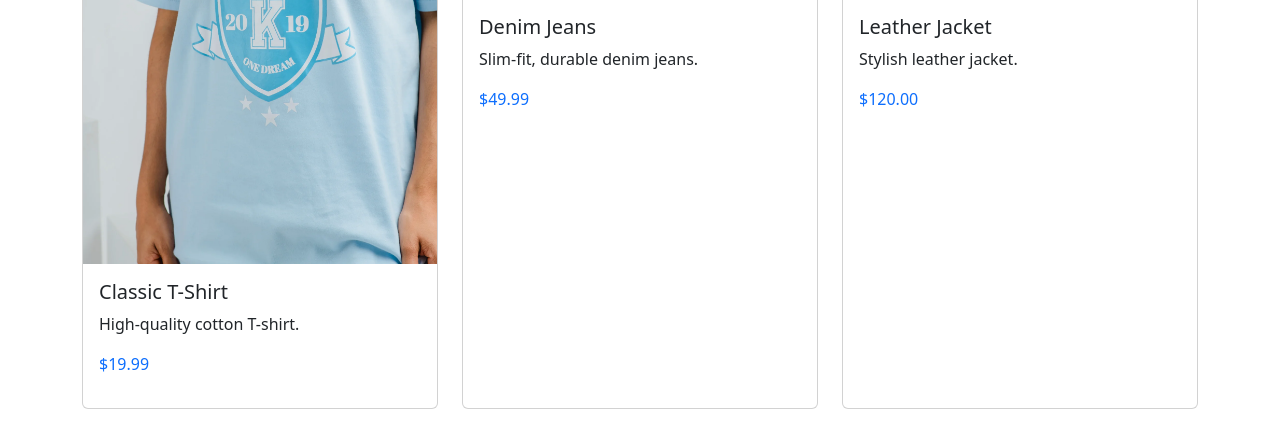
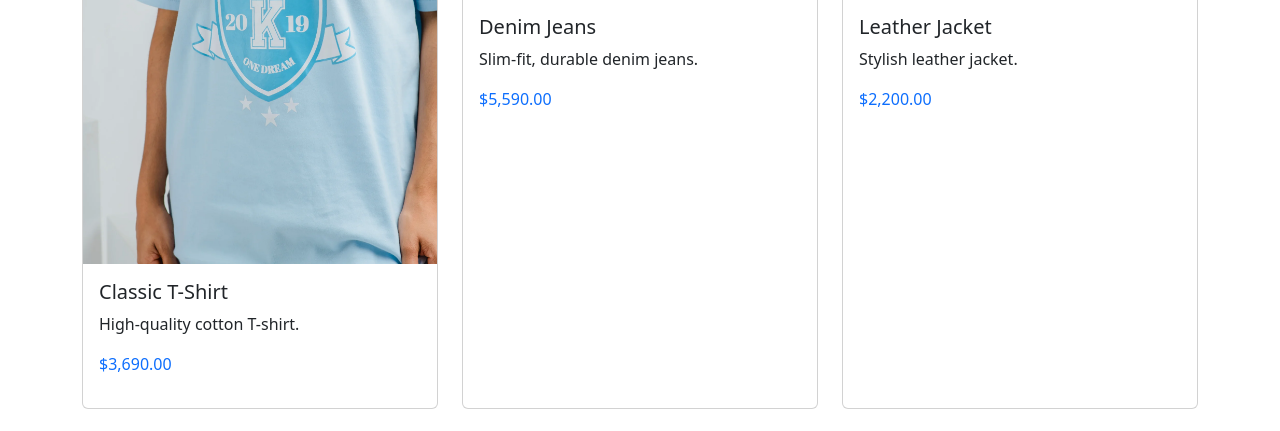
Before and after one commit to MumtazAysha/StyleVogue, a PHP site: page /collections.php in a window 1280 px wide. Shown: the part 634-1065 px from the top of the page. Run offline with PHP 8.4, Linux system fonts and the light colour scheme; data comes from the database, SQL or seed files in the repository.

Commit message:
Edited the collections page

```diff
--- a/collections.php
+++ b/collections.php
@@ -1,8 +1,8 @@
 <?php
 require_once 'dbconf.php';
 
-// Fetch products based on search/filter
-$whereClause = "1"; // Default to no filter
+
+$whereClause = "1";
 if (isset($_GET['search'])) {
     $searchTerm = $connection->real_escape_string($_GET['search']);
     $whereClause = "product_name LIKE '%$searchTerm%'";
@@ -15,11 +15,11 @@ if (isset($_GET['category']) && $_GET['category'] !== '') {
 
 if (isset($_GET['price']) && $_GET['price'] !== '') {
     if ($_GET['price'] == 'low') {
-        $whereClause .= " AND price < 50";
+        $whereClause .= " AND price < 1500.00";
     } elseif ($_GET['price'] == 'medium') {
-        $whereClause .= " AND price BETWEEN 50 AND 100";
+        $whereClause .= " AND price BETWEEN 1500.00 AND 3500.00";
     } elseif ($_GET['price'] == 'high') {
-        $whereClause .= " AND price > 100";
+        $whereClause .= " AND price > 3500.00";
     }
 }
 
@@ -57,9 +57,9 @@ $result = $connection->query($sql);
             <div class="col-md-3">
                 <select class="form-select" name="price">
                     <option value="">All Prices</option>
-                    <option value="low" <?= isset($_GET['price']) && $_GET['price'] == 'low' ? 'selected' : '' ?>>Below $50</option>
-                    <option value="medium" <?= isset($_GET['price']) && $_GET['price'] == 'medium' ? 'selected' : '' ?>>$50-$100</option>
-                    <option value="high" <?= isset($_GET['price']) && $_GET['price'] == 'high' ? 'selected' : '' ?>>Above $100</option>
+                    <option value="low" <?= isset($_GET['price']) && $_GET['price'] == 'low' ? 'selected' : '' ?>>Below Rs.1500.00</option>
+                    <option value="medium" <?= isset($_GET['price']) && $_GET['price'] == 'medium' ? 'selected' : '' ?>>Rs.1500.00-Rs.3500.00</option>
+                    <option value="high" <?= isset($_GET['price']) && $_GET['price'] == 'high' ? 'selected' : '' ?>>Above Rs.3500.00</option>
                 </select>
             </div>
             <div class="col-md-12 text-center">
--- a/database.sql
+++ b/database.sql
@@ -93,7 +93,7 @@ CREATE TABLE `products` (
 
 LOCK TABLES `products` WRITE;
 /*!40000 ALTER TABLE `products` DISABLE KEYS */;
-INSERT INTO `products` VALUES (1,'Classic T-Shirt','High-quality cotton T-shirt.',19.99,'Apparel','Images/tshirt.jpg'),(2,'Denim Jeans','Slim-fit, durable denim jeans.',49.99,'Apparel','Images/jeans.jpg'),(3,'Leather Jacket','Stylish leather jacket.',120.00,'Outerwear','Images/jacket.jpg'),(4,'Running Shoes','Comfortable running shoes.',59.99,'Footwear','Images/shoes.jpg');
+INSERT INTO `products` VALUES (1,'Classic T-Shirt','High-quality cotton T-shirt.',3690.00,'Apparel','Images/tshirt.jpg'),(2,'Denim Jeans','Slim-fit, durable denim jeans.',5590.00,'Apparel','Images/jeans.jpg'),(3,'Leather Jacket','Stylish leather jacket.',2200.00,'Outerwear','Images/jacket.jpg'),(4,'Running Shoes','Comfortable running shoes.',6000.00,'Footwear','Images/shoes.jpg');
 /*!40000 ALTER TABLE `products` ENABLE KEYS */;
 UNLOCK TABLES;
 
```
Also changed, not shown: login.php (+9 -6 lines).
